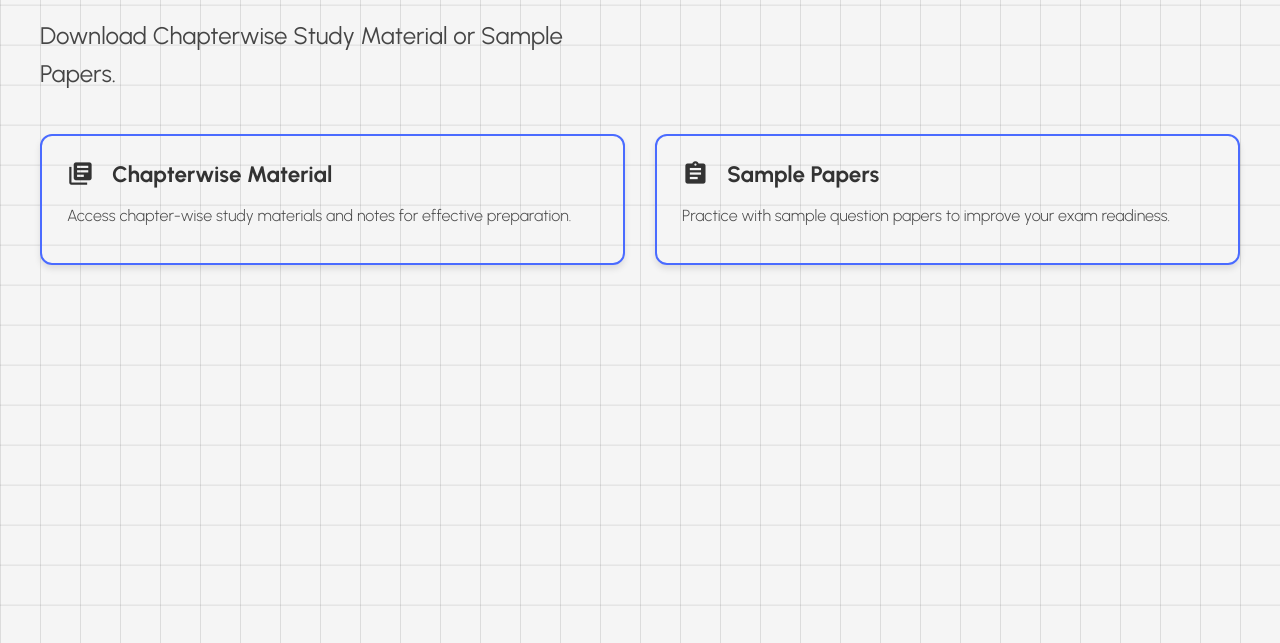
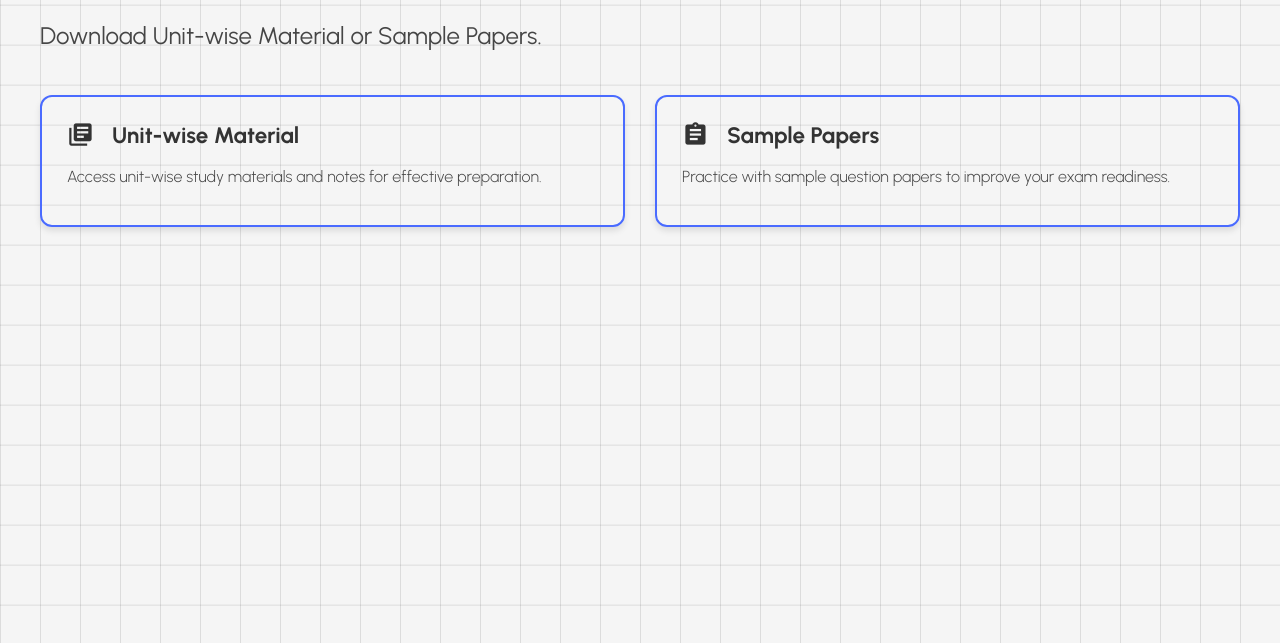
Before and after one commit to chayotic/Fokus, a plain HTML site: page docs/class_11.html in a window 1280 px wide. Shown: the part 157-800 px from the top of the page. Drawn offline with Linux system fonts and the light colour scheme.

Commit message:
changes to class_11.html and chapterwise_11.html

```diff
--- a/docs/class_11.html
+++ b/docs/class_11.html
@@ -29,14 +29,14 @@
 <main>
     <h1 class="title">Class XI Computer Science</h1>
     <p class="description" style="font-size: 1.5rem;">
-        Download Chapterwise Study Material or Sample Papers.
+        Download Unit-wise Material or Sample Papers.
     </p>
 
     <!-- Cards Section -->
     <div class="cards-container">
         <div class="card" onclick="location.href='chapterwise_11.html'">
-            <h2><span class="material-icons">library_books</span> Chapterwise Material</h2>
-            <p>Access chapter-wise study materials and notes for effective preparation.</p>
+            <h2><span class="material-icons">library_books</span> Unit-wise Material</h2>
+            <p>Access unit-wise study materials and notes for effective preparation.</p>
         </div>
         <div class="card" onclick="location.href='samplepapers_11.html'">
             <h2><span class="material-icons">assignment</span> Sample Papers</h2>
```
Also changed, not shown: docs/chapterwise_11.html (+2 -2 lines).
